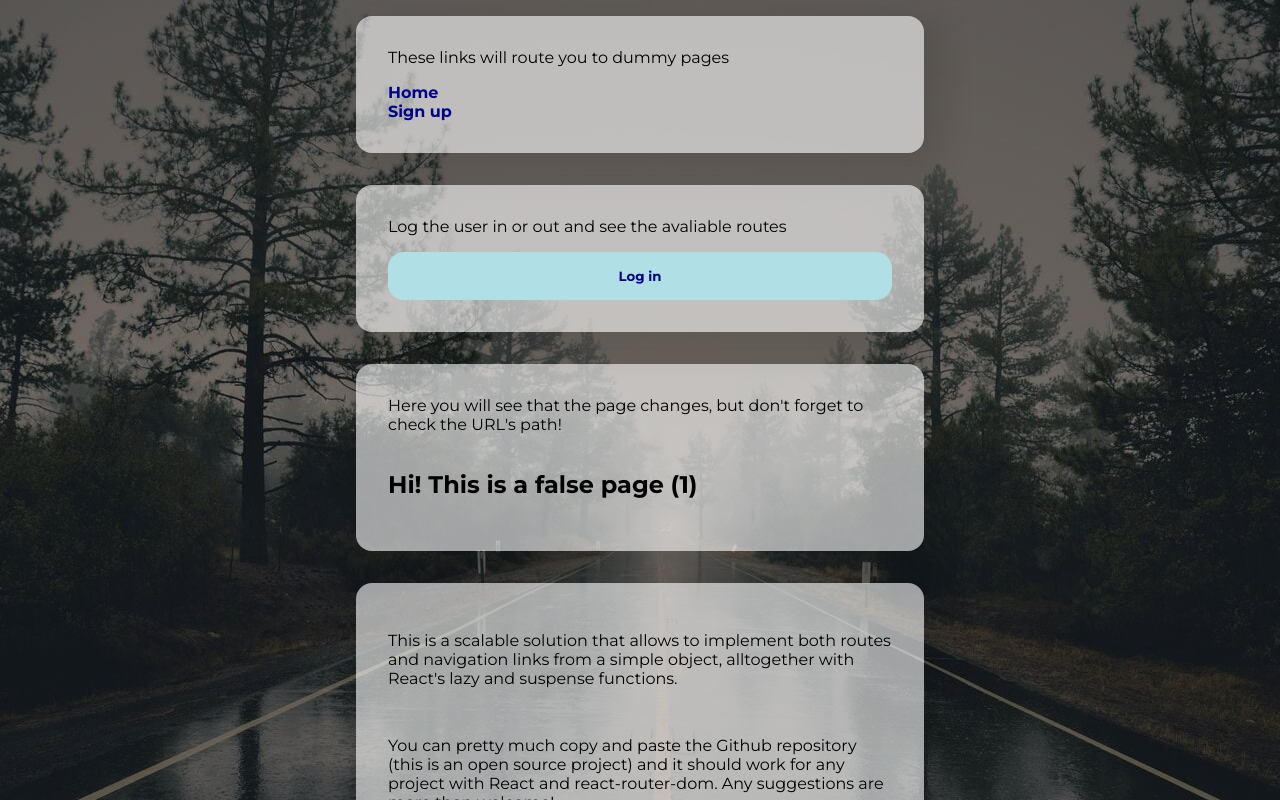
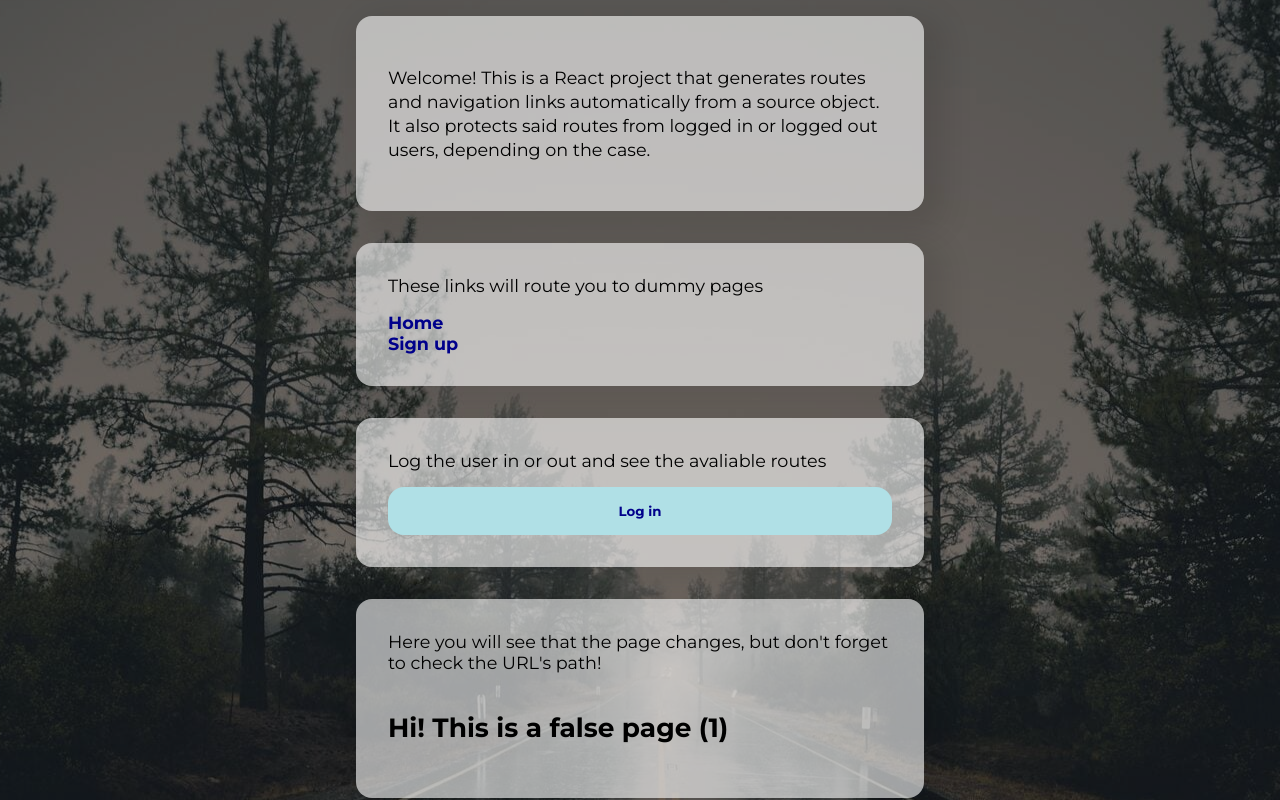
Before and after one commit to xfontr/advanced-react-routing, a React (Create React App) app: page /home in a window 1280 px wide. Shown: the top 800 px of the page. Built offline with nearby package versions, Linux system fonts and the light colour scheme.

Commit message:
Added introductory instructions

```diff
--- a/src/containers/Layout.tsx
+++ b/src/containers/Layout.tsx
@@ -17,6 +17,14 @@ const Layout = ({
 }: LayoutProps): JSX.Element => (
   <>
     <header className="instructions__header">
+      <div className="instructions__container">
+        <p>
+          Welcome! This is a React project that generates routes and navigation
+          links automatically from a source object. It also protects said routes
+          from logged in or logged out users, depending on the case.
+        </p>
+      </div>
+
       <nav className="instructions__container">
         <span className="instructions__text">
           These links will route you to dummy pages
@@ -25,7 +33,6 @@ const Layout = ({
           <NavigationLinks routes={routes} isLogged={isLogged} />
         </ul>
       </nav>
-
       <div className="instructions__container">
         <span className="instructions__text">
           Log the user in or out and see the avaliable routes
--- a/src/index.css
+++ b/src/index.css
@@ -3,6 +3,7 @@
 }
 
 body {
+  font-size: 1.1rem;
   margin: 0;
   font-family: montserrat, sans-serif;
   background: linear-gradient(rgba(0, 0, 0, 0.5), rgba(0, 0, 0, 0.5)),
@@ -24,3 +25,7 @@ a {
 button {
   font-family: inherit;
 }
+
+p {
+  line-height: 1.5rem;
+}
```
